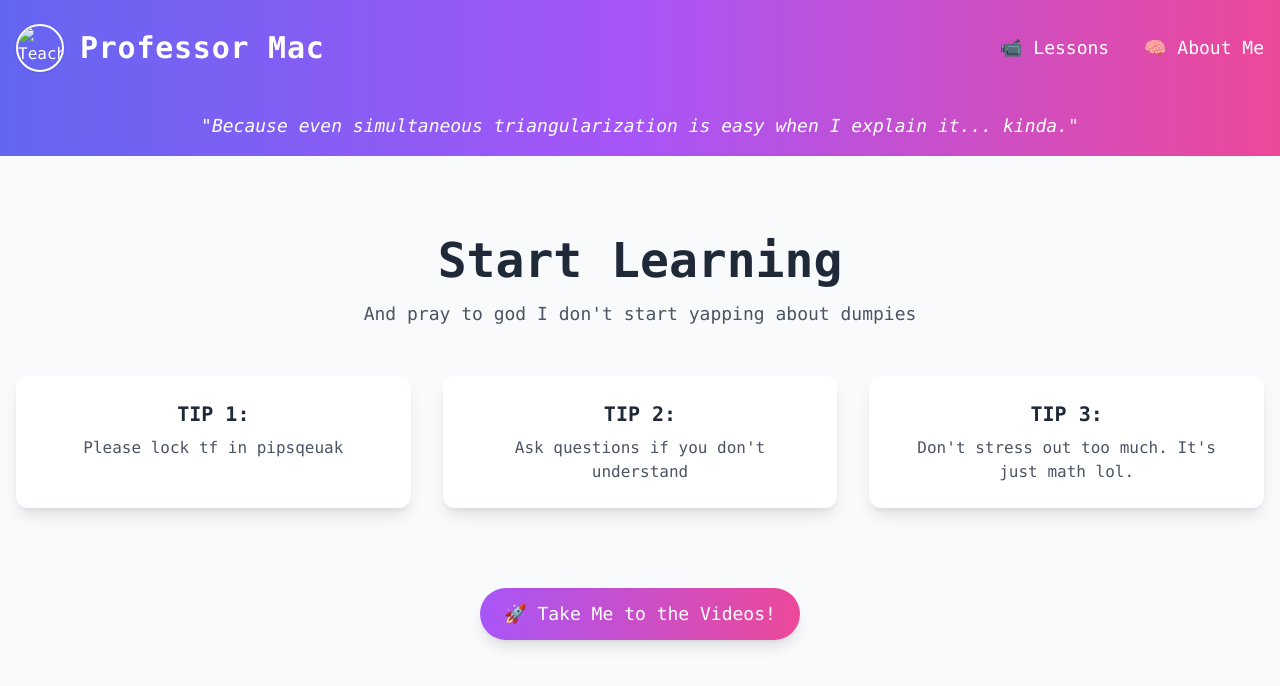
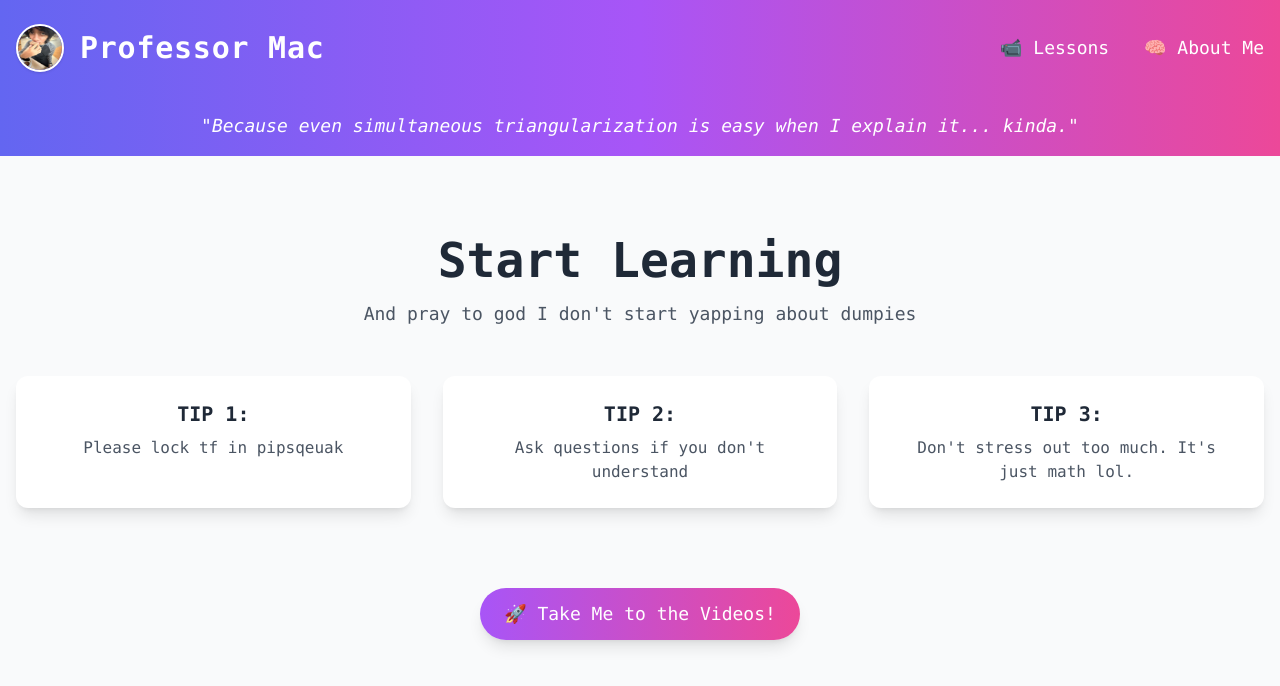
Before and after one commit to pip-squeak-69/wakeup, a plain HTML site: page index.html in a window 1280 px wide. Drawn offline with nearby package versions, Linux system fonts and the light colour scheme; the site is published under a folder, as on GitHub Pages, so addresses that start at the root find nothing.

Commit message:
fix: update asset paths to use relative paths

```diff
--- a/assets/js/videoPlayer.js
+++ b/assets/js/videoPlayer.js
@@ -1,7 +1,7 @@
 const videoData = {
     "perturbation_1": {
         title: "Perturbation Theory: Theorem 1",
-        path: "/wakeup/assets/videos/perturbation_theorem_1.mp4"
+        path: "./assets/videos/perturbation_theorem_1.mp4"
     }
 };
 
--- a/index.html
+++ b/index.html
@@ -15,7 +15,7 @@
 
             <!-- Left: Logo / Title -->
             <div class="flex items-center space-x-4">
-                <img src="/wakeup/assets/images/cupcake mac.jpg" alt="Teacher Avatar" class="w-12 h-12 rounded-full border-2 border-white shadow">
+                <img src="./assets/images/cupcake mac.jpg" alt="Teacher Avatar" class="w-12 h-12 rounded-full border-2 border-white shadow">
                 <h1 class="text-3xl font-extrabold tracking-wide">Professor Mac</h1>
             </div>
 
```
